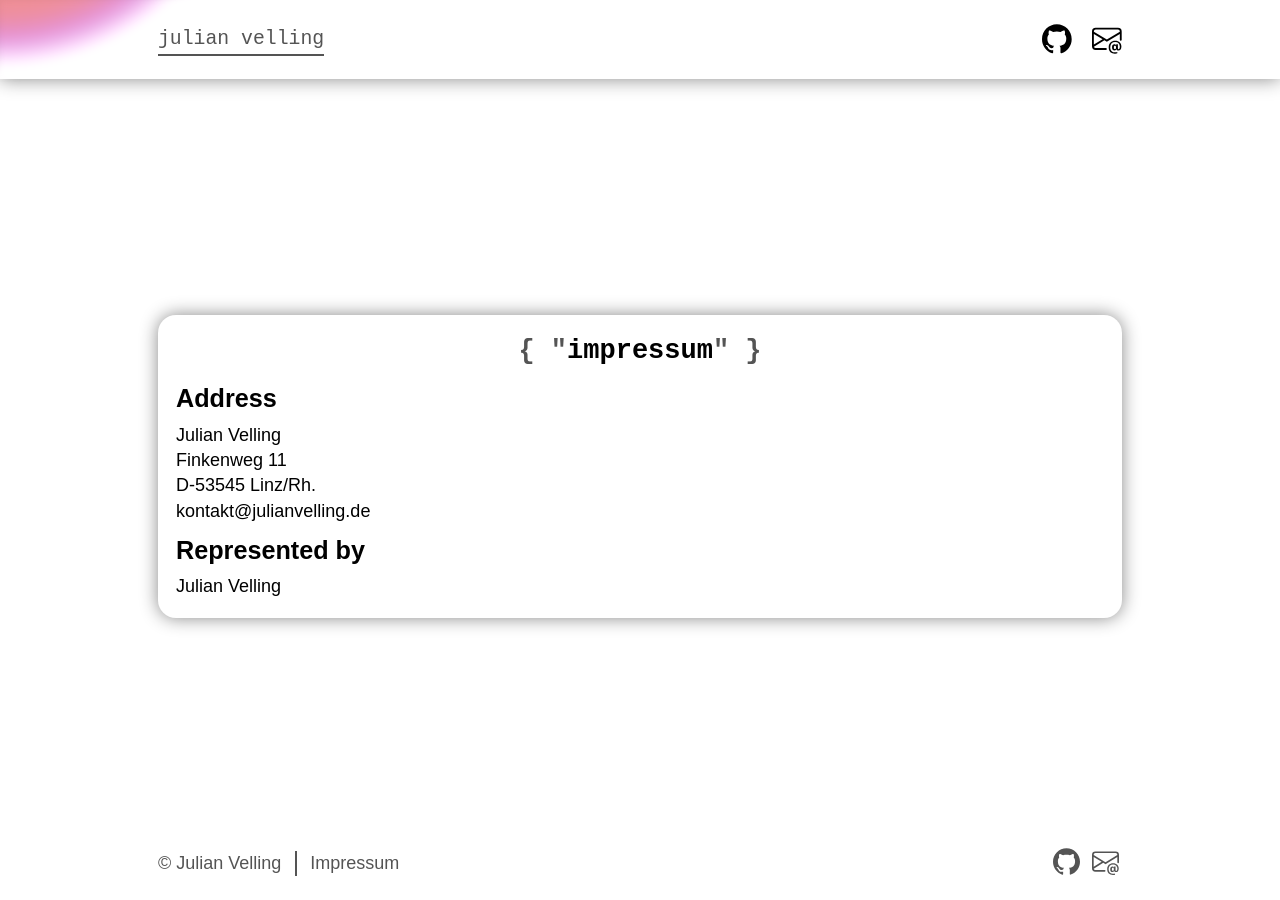
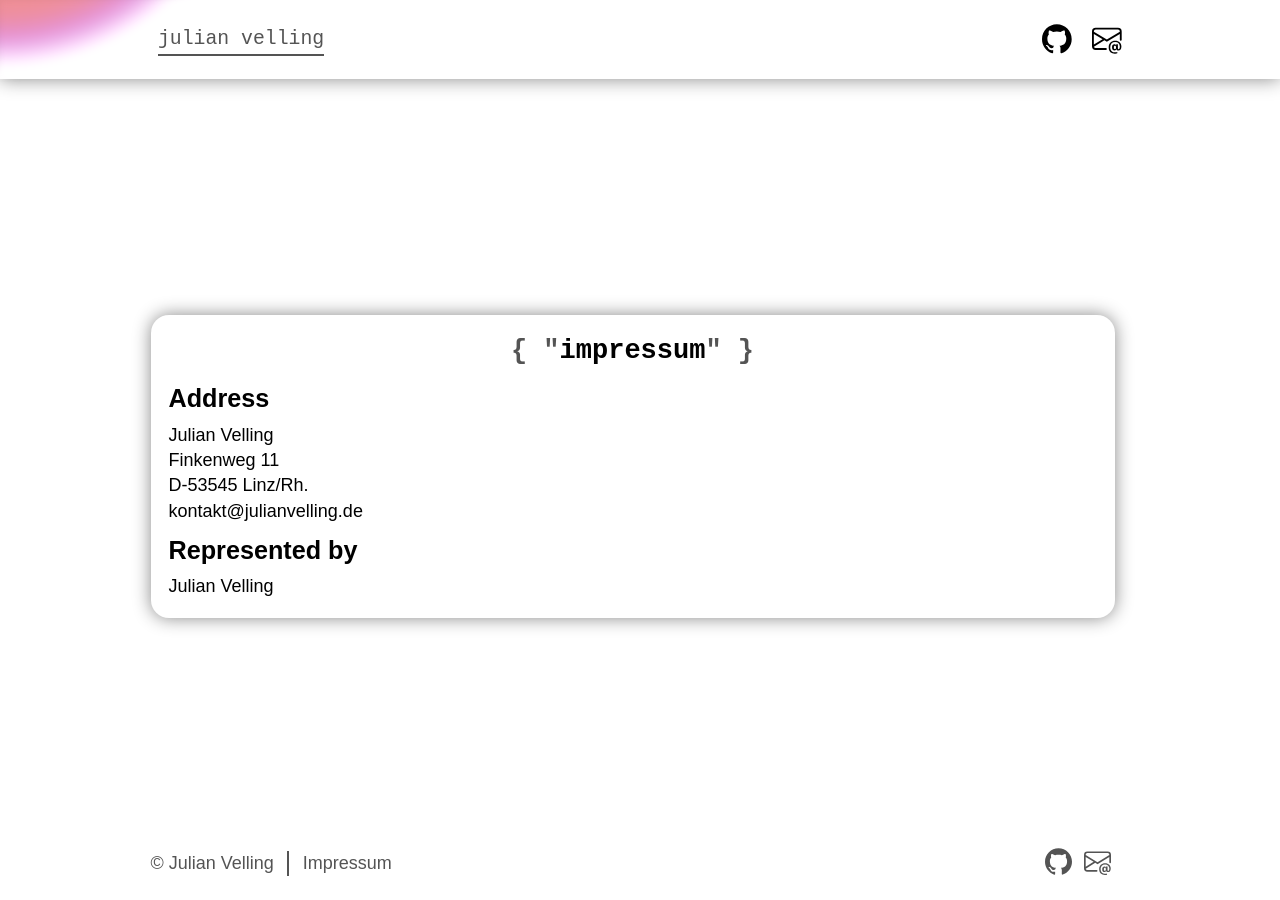
Before and after one commit to juve33/julianvelling.de, a Jekyll site: the page built from pages/impressum.md, in a window 1280 px wide. Built offline with Jekyll 4.4.1, drawn with Linux system fonts in a browser that asks for light colours; some web fonts are replaced; our own code applies the rules of GitHub Pages for plain Markdown files.

Commit message:
minor changes

```diff
--- a/assets/css/header.css
+++ b/assets/css/header.css
@@ -172,9 +172,9 @@ header .social-wrapper {
     transition: grid-template-rows var(--transition-duration), opacity var(--transition-duration);
 }
 
-header :has(a:focus) nav,
+header :has(a:not([href="/"]):focus) nav,
 header .open nav,
-header :has(a:focus) .social-wrapper,
+header :has(a:not([href="/"]):focus) .social-wrapper,
 header .open .social-wrapper {
     grid-template-rows: 1fr;
 
@@ -196,9 +196,9 @@ header .social-wrapper>* {
         transition: none;
     }
 
-    header :has(a:focus) nav,
+    header :has(a:not([href="/"]):focus) nav,
     header .open nav,
-    header :has(a:focus) .social-wrapper,
+    header :has(a:not([href="/"]):focus) .social-wrapper,
     header .open .social-wrapper {
         transition: none;
     }
@@ -271,7 +271,7 @@ header .social {
     transition: padding-block var(--transition-duration);
 }
 
-header :has(a:focus) .social,
+header :has(a:not([href="/"]):focus) .social,
 header .open .social {
     padding-block: 1.5em;
 }
--- a/assets/css/main.css
+++ b/assets/css/main.css
@@ -20,6 +20,8 @@ html {
 	text-rendering: optimizeLegibility;
 	font-size: 16px;
     line-height: 1.4;
+
+    scrollbar-gutter: stable;
 }
 
 @media (min-width: 992px) {
@@ -42,9 +44,9 @@ html, body {
 body {
     display: grid;
     grid-template:
-        "header" min-content
-        "content" auto
-        "footer" min-content;
+        "header" auto
+        "content" 1fr
+        "footer" auto;
 
 
     min-height: 100vh;
```
